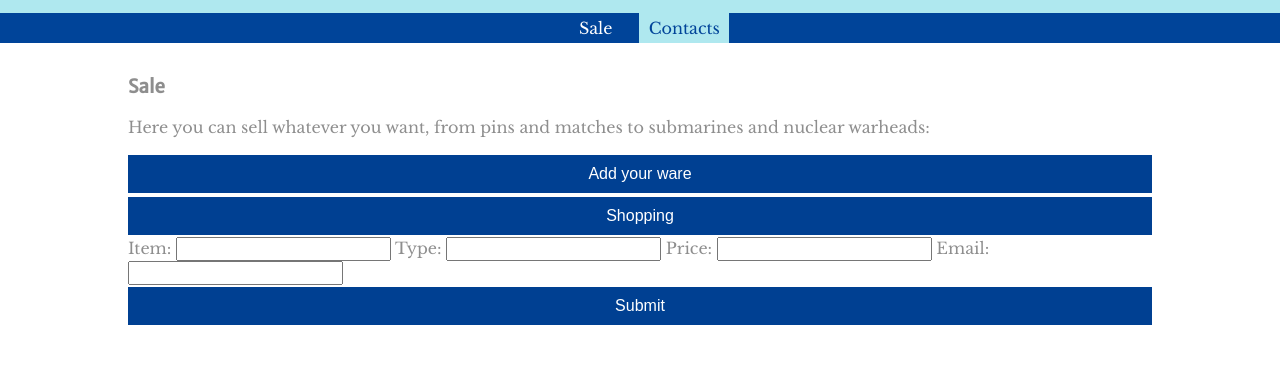
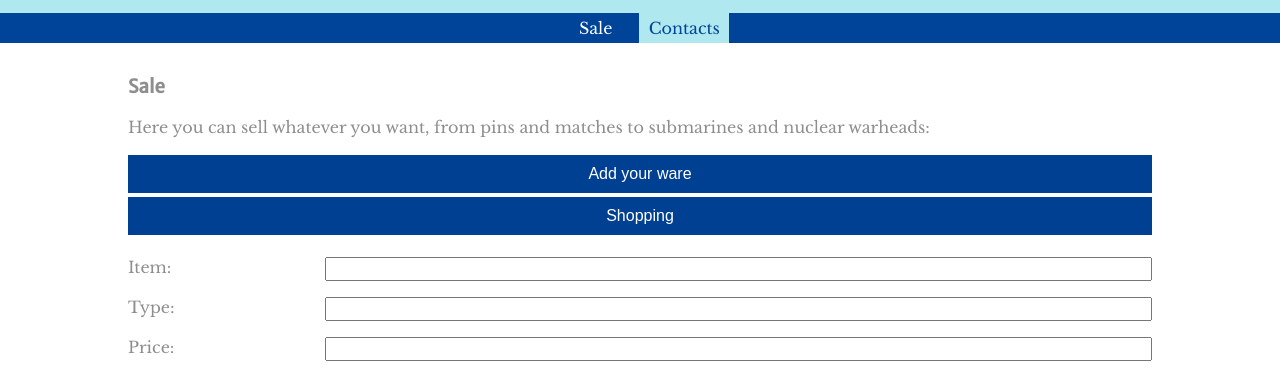
Before and after one commit to portojs/angular-project-5, a website: page app/index.html in a window 1280 px wide. Shown: the part 81-455 px from the top of the page. Drawn offline with nearby package versions, Linux system fonts and the light colour scheme.

Commit message:
Styling form input fields and labels

```diff
--- a/app/css/app.css
+++ b/app/css/app.css
@@ -155,3 +155,23 @@ PAGE: SALE
   margin: 0;
   width: 285px;
 }
+
+main-form form {
+  margin: 20px 0 0;
+}
+
+#page-sale-form div {
+  width: 100%;
+  margin: 20px 0;
+}
+
+#page-sale-form label {
+  display: inline-block;
+  width: 10%;
+  margin-right: 1em;
+}
+
+#page-sale-form input {
+  width: 80%;
+  float: right;
+}
--- a/app/templates/directives/main-form.html
+++ b/app/templates/directives/main-form.html
@@ -1,11 +1,19 @@
 <form novalidate="novalidate">
+  <div>
     <label for="form-title">Item:</label>
     <input id="form-title" type="text" />
+  </div>
+  <div>
     <label for="form-type">Type:</label>
     <input id="form-type" type="text" />
+  </div>
+  <div>
     <label for="form-price">Price:</label>
     <input id="form-price" type="number" />
+  </div>
+  <div>
     <label for="form-email">Email:</label>
     <input id="form-email" type="email" />
+  </div>
   <button type="submit">Submit</button>
 </form>
```
Lines whose indentation alone changed are shown as unchanged.
